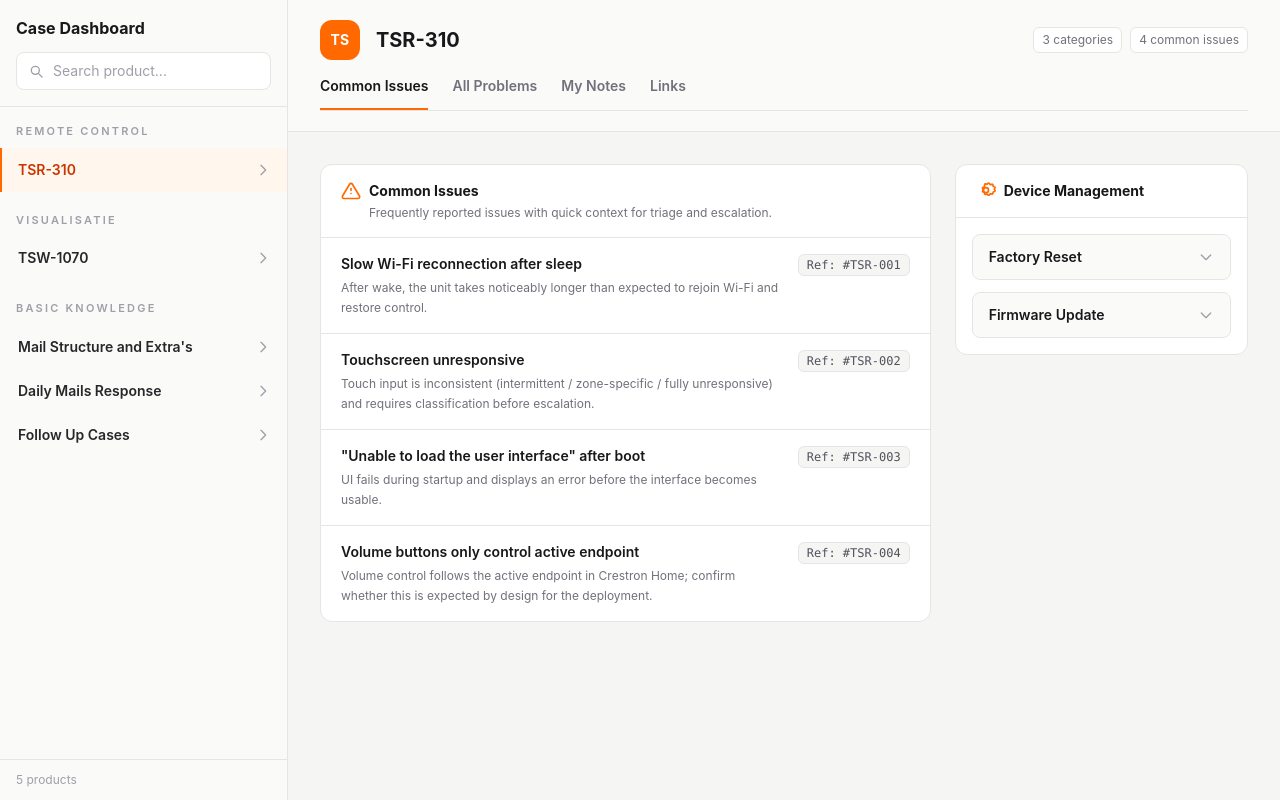
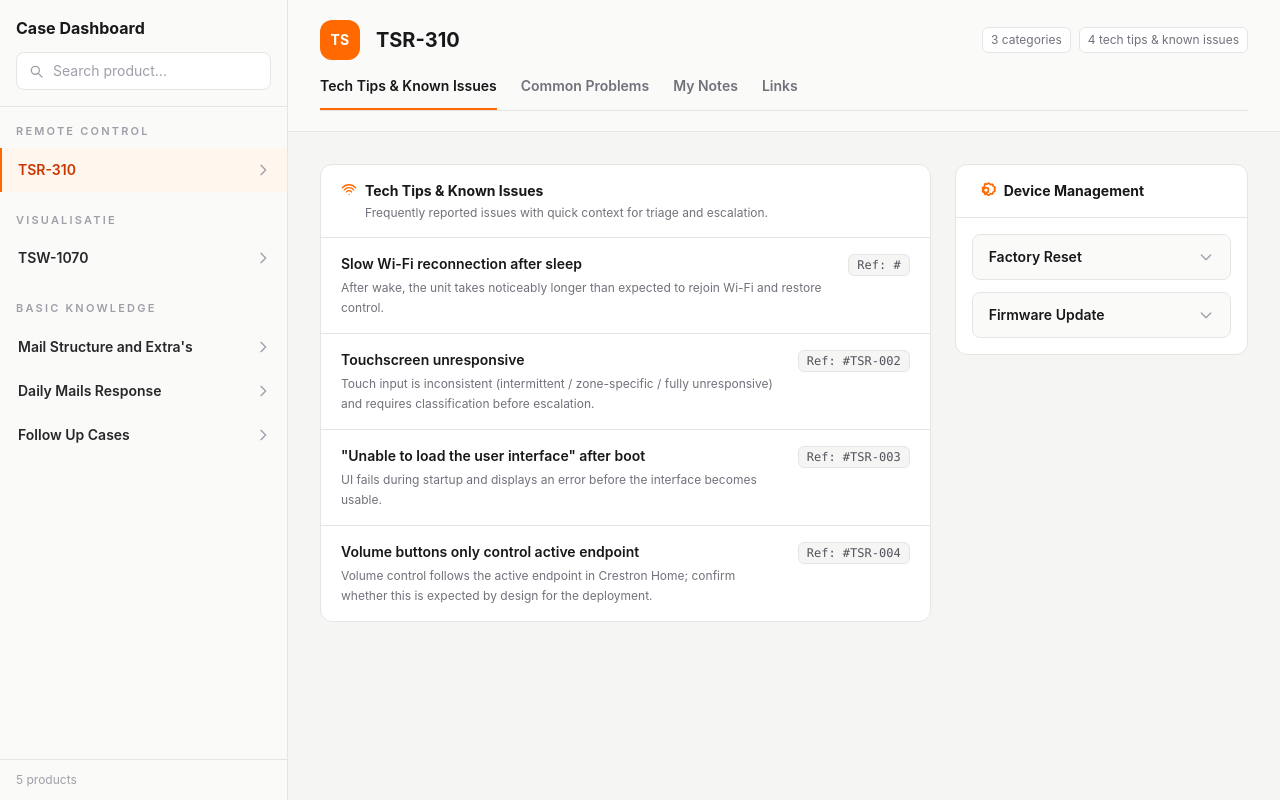
Before and after one commit to Lenaerts-Nestor/OwnDashboard, a React (Vite) app: page / in a window 1280 px wide. Built offline with nearby package versions, Linux system fonts and the light colour scheme.

Commit message:
small changes

```diff
--- a/src/Knowledge/kb-common-problems.tsx
+++ b/src/Knowledge/kb-common-problems.tsx
@@ -1,5 +1,5 @@
 import type { Problem } from "../types";
-import { WarningIcon } from "./kb-icons";
+import { NetworkIcon, WarningIcon } from "./kb-icons";
 import { EmptyState, RefBadge, SectionCard } from "./kb-shared";
 
 function ProblemCard({ problem }: { problem: Problem }) {
@@ -23,8 +23,8 @@
 export function CommonProblemsSection({ problems }: { problems: Problem[] }) {
   return (
     <SectionCard
-      title="Common Issues"
-      icon={<WarningIcon />}
+      title="Tech Tips & Known Issues"
+      icon={<NetworkIcon />}
       subtitle="Frequently reported issues with quick context for triage and escalation."
     >
       {problems.length === 0 ? (
--- a/src/Knowledge/kb-content.tsx
+++ b/src/Knowledge/kb-content.tsx
@@ -62,15 +62,15 @@
               {product.problemCategories.length} categories
             </span>
             <span className="px-2 py-1 rounded-md bg-white border border-stone-200">
-              {product.problems.length} common issues
+              {product.problems.length} tech tips & known issues
             </span>
           </div>
         </div>
         <div className="mt-4 border-b border-stone-200">
           <div className="flex items-center gap-6 text-sm font-semibold text-zinc-500">
             {[
-              { id: "common", label: "Common Issues" },
-              { id: "all", label: "All Problems" },
+              { id: "common", label: "Tech Tips & Known Issues" },
+              { id: "all", label: "Common Problems" },
               { id: "notes", label: "My Notes" },
               { id: "links", label: "Links" },
             ].map((tab) => (
--- a/src/data/product-knowledge/tsr-310.ts
+++ b/src/data/product-knowledge/tsr-310.ts
@@ -14,7 +14,7 @@
       title: "Slow Wi-Fi reconnection after sleep",
       description:
         "After wake, the unit takes noticeably longer than expected to rejoin Wi-Fi and restore control.",
-      refCode: "#TSR-001",
+      refCode: "#",
     },
     {
       id: "tsr310-p2",
--- a/src/data/product-knowledge/tsw-1070.ts
+++ b/src/data/product-knowledge/tsw-1070.ts
@@ -253,8 +253,27 @@
 
   deviceManagement: {
     factoryReset: {
-      status: "not_supported",
-      methods: [],
+      status: "supported",
+      methods:  [
+        {
+          methodTitle: "Method 1: Physical Button Reset",
+          steps: [
+            "Reset the TS(S)(W)-570/770/1070 by pressing and holding the pinhole-recessed reset button on the back of the unit (pictured below) for 5 seconds",
+            "The reset cycle is completed once the Crestron Swirl logo with dots below appears onscreen. Repeat this process 10 more times.",
+
+          ],
+        },
+        {
+          methodTitle: "Method 2: Ethernet Cable Reset",
+          steps: [
+            "Remove the Ethernet cable from the TS(S)(W)-570/770/1070, then reconnect the Ethernet cable. The reset cycle is completed once the Crestron Swirl logo with dots below appears onscreen",
+            "Repeat this process 10 more times.",
+            "**Reboot: Selecting this option will restart the unit without a restore",
+            "**Factory Restore Menu: There are two options; one returns to the prior menu, and the other performs a factory restore",
+          ],
+        },
+
+      ],
     },
     firmwareUpdate: {
       status: "not_supported",
@@ -265,31 +284,11 @@
   docLinks: [
     {
       id: "tsw1070-d1",
-      title: "TSW-1070 Product Documentation",
-      subtitle: "Official documentation (Crestron)",
+      title: "TS/TSS/TSW-570/770/1070: Recovery Procedure",
+      subtitle: "Official documentation (Crestron) support page",
       type: "manual",
       url: "https://www.crestron.com/Search#q=TSW-1070",
     },
-    {
-      id: "tsw1070-d2",
-      title: "Deployment & Configuration Overview",
-      subtitle: "Implementation overview",
-      type: "video",
-      url: "https://www.crestron.com/Search#q=TSW-1070%20configuration",
-    },
-    {
-      id: "tsw1070-d3",
-      title: "Firmware Downloads",
-      subtitle: "Firmware releases",
-      type: "firmware",
-      url: "https://www.crestron.com/Search#q=TSW-1070%20firmware",
-    },
-    {
-      id: "tsw1070-d4",
-      title: "TSW-1070 Datasheet",
-      subtitle: "Specifications (PDF)",
-      type: "datasheet",
-      url: "https://www.crestron.com/Search#q=TSW-1070%20datasheet",
-    },
+
   ],
 };
```
Also changed, not shown: src/data/product-knowledge/nvx-1070.ts (added).
